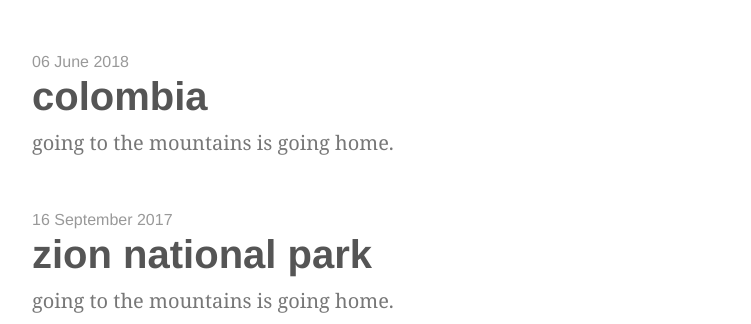
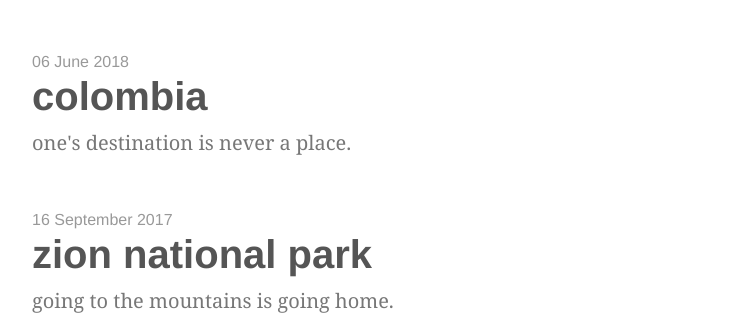
Before and after one commit to thejohnsullivan/McLeian, a Jekyll site: the page built from index.html, in a window 1280 px wide. Shown: the part 350-674 px from the top of the page, without its empty margins (258-1009 px from the left). Built offline with Jekyll 4.4.1, drawn with Linux system fonts in a browser that asks for light colours; some web fonts are replaced; the list of posts is cut into pages by our own code.

Commit message:
Update 2018-06-06-colombia.md

```diff
--- a/_posts/2018-06-06-colombia.md
+++ b/_posts/2018-06-06-colombia.md
@@ -1,7 +1,7 @@
 ---
 layout: post
 title:  colombia
-quote:  going to the mountains is going home.
+quote:  one's destination is never a place.
 image:
       url:  /assets/images/col-cover.JPG
 video:  false
```
